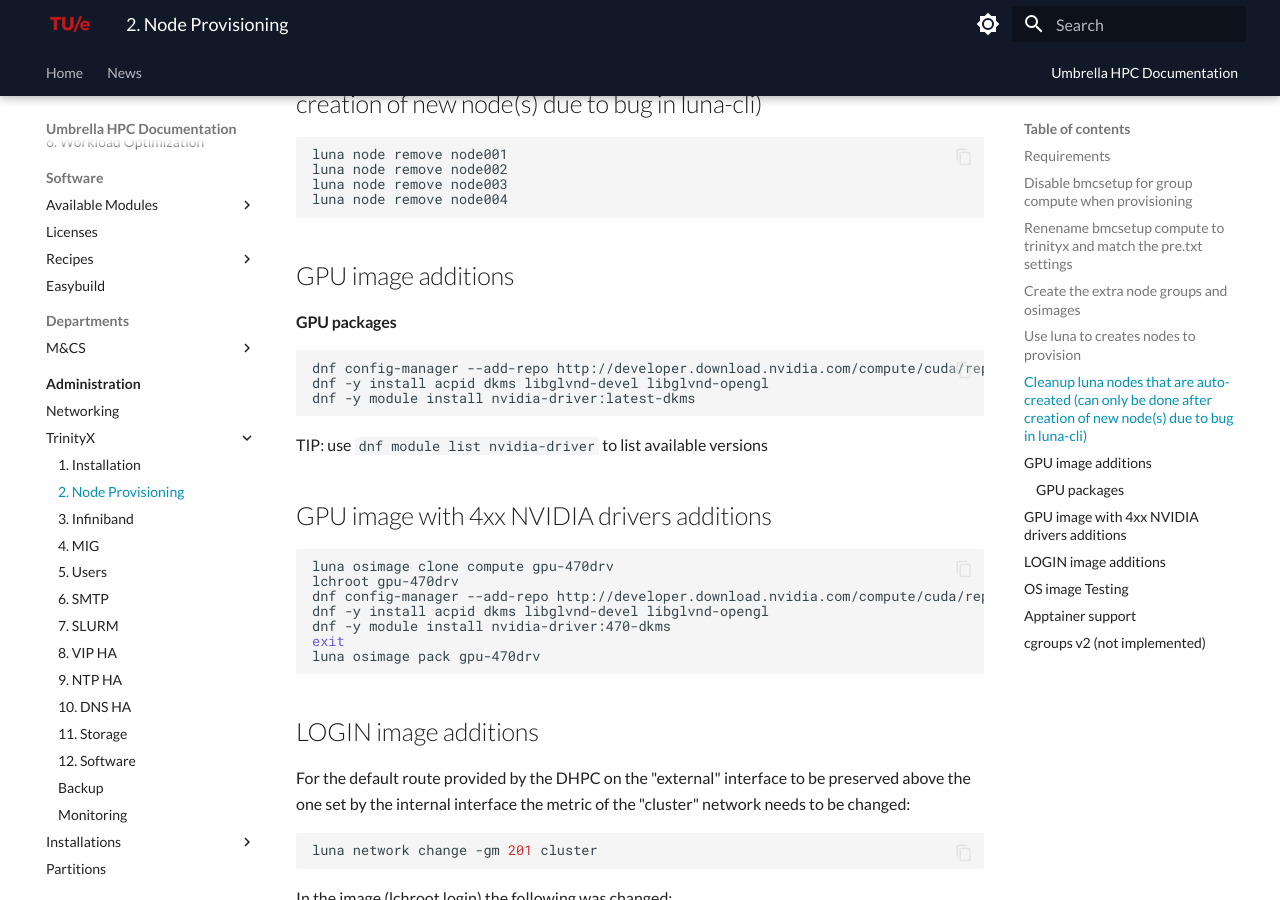
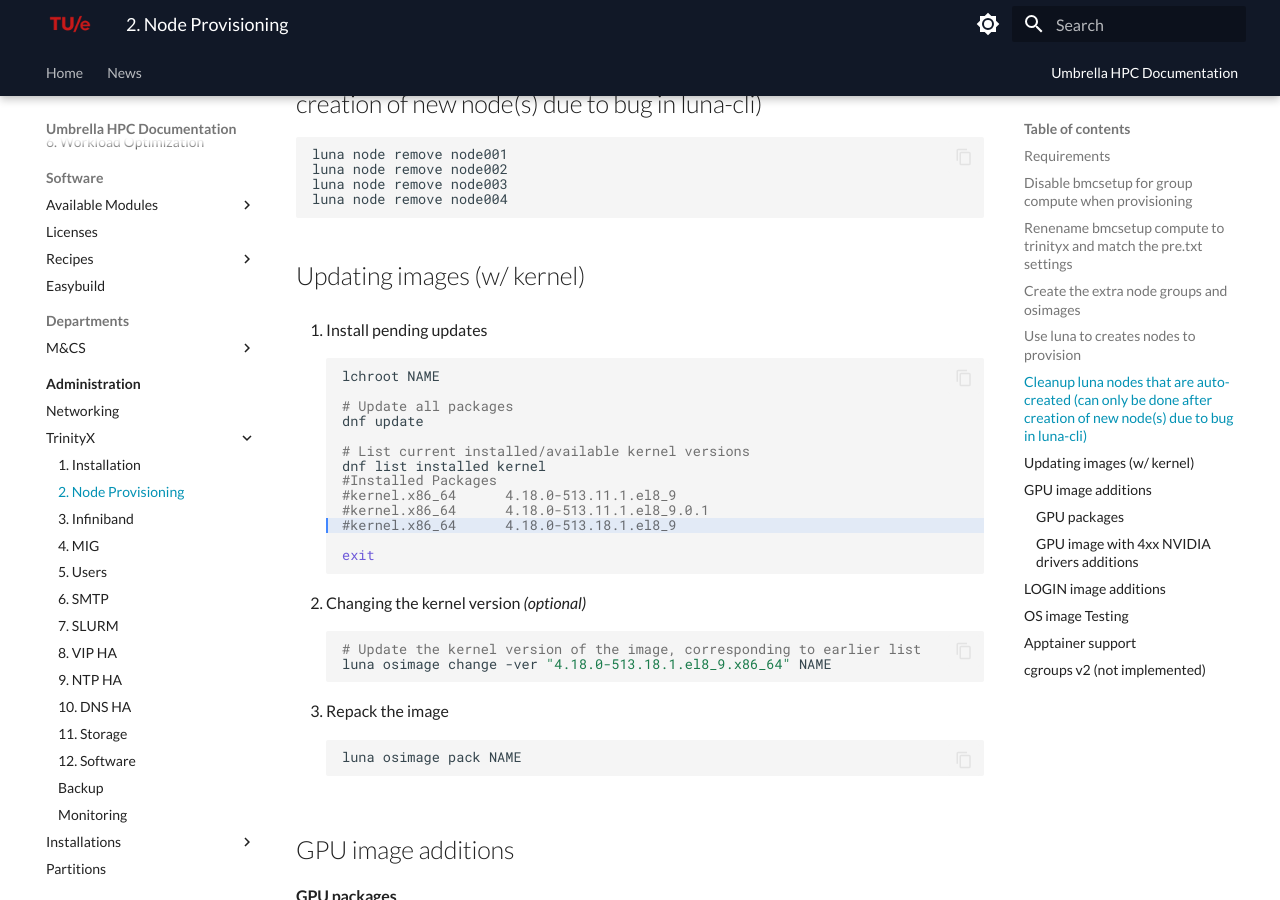
Before and after one commit to gferhpc/supercomputing.tue.nl, an MkDocs documentation site: the page built from pages/documentation/administration/trinityx/provisioning.md, in a window 1280 px wide and 900 px high, scrolled down 1254 px. Built offline with MkDocs 1.6.1 and Material for MkDocs 9.7.7, drawn with Linux system fonts in a browser that asks for light colours.

Commit message:
added update image/kernel docs

````diff
--- a/pages/documentation/administration/trinityx/provisioning.md
+++ b/pages/documentation/administration/trinityx/provisioning.md
@@ -58,6 +58,36 @@ luna node remove node003
 luna node remove node004
 ```
 
+## Updating images (w/ kernel)
+
+1. Install pending updates
+```shell hl_lines="11"
+lchroot NAME
+
+# Update all packages
+dnf update
+
+# List current installed/available kernel versions
+dnf list installed kernel
+#Installed Packages
+#kernel.x86_64      4.18.0-513.11.1.el8_9
+#kernel.x86_64      4.18.0-513.11.1.el8_9.0.1
+#kernel.x86_64      4.18.0-513.18.1.el8_9
+
+exit
+```
+
+2. Changing the kernel version _(optional)_
+```shell
+# Update the kernel version of the image, corresponding to earlier list
+luna osimage change -ver "4.18.0-513.18.1.el8_9.x86_64" NAME
+```
+
+3. Repack the image
+```shell
+luna osimage pack NAME
+```
+
 ## GPU image additions
 
 #### GPU packages
@@ -69,7 +99,7 @@ dnf -y module install nvidia-driver:latest-dkms
 ```
 TIP: use ```dnf module list nvidia-driver``` to list available versions
 
-## GPU image with 4xx NVIDIA drivers additions
+### GPU image with 4xx NVIDIA drivers additions
 
 ```shell
 luna osimage clone compute gpu-470drv
````
